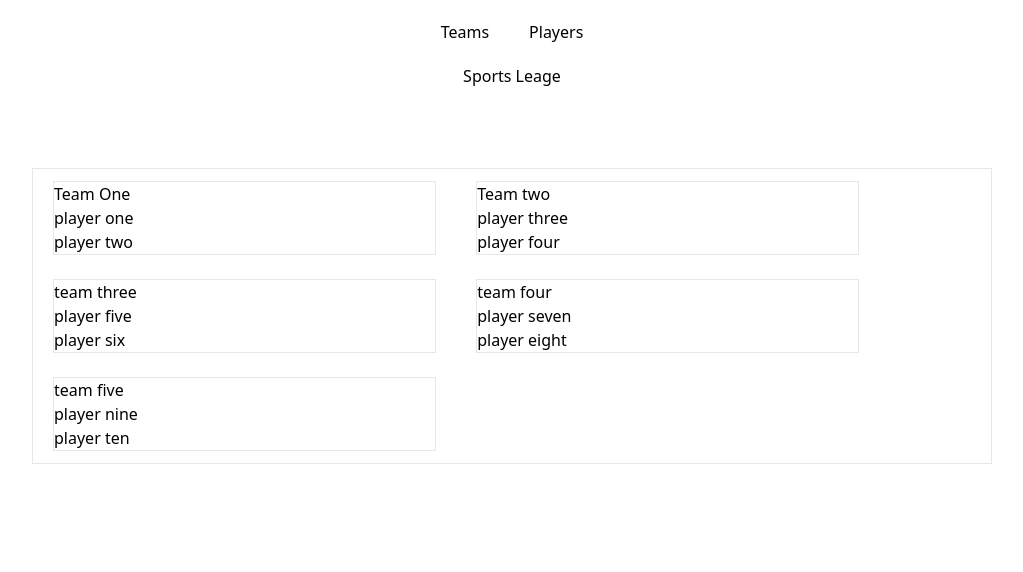
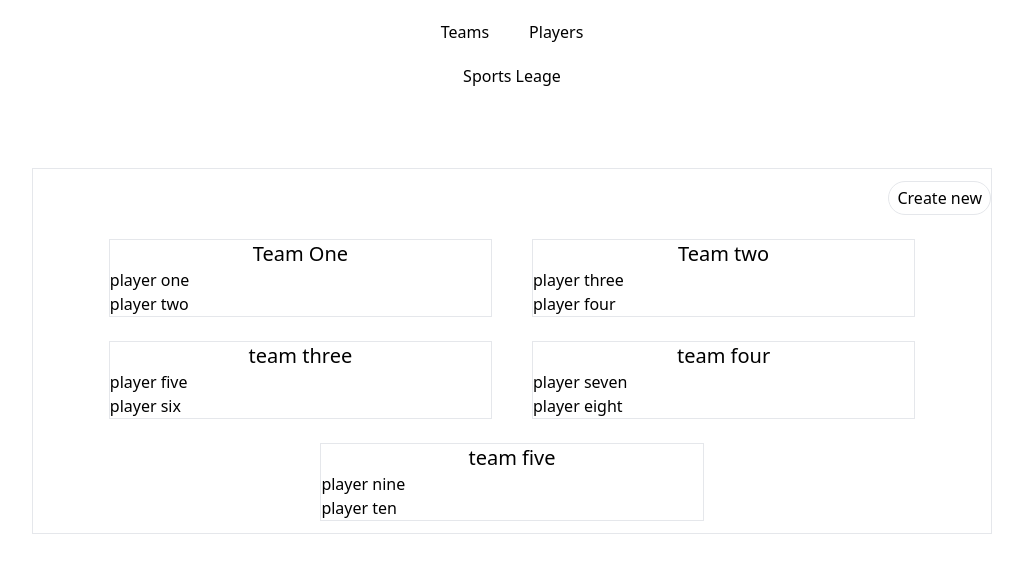
Before and after one commit to hussainsajib/sports-league, a React (Create React App) app: page / in a window 1280 px wide. Shown: the top 572 px of the page, without its empty margins (128-1151 px from the left). Built offline with nearby package versions, Linux system fonts and the light colour scheme.

Commit message:
add team modal working

```diff
--- a/package.json
+++ b/package.json
@@ -9,6 +9,7 @@
     "@testing-library/user-event": "^12.8.1",
     "react": "^17.0.1",
     "react-dom": "^17.0.1",
+    "react-icons": "^4.2.0",
     "react-router-dom": "^5.2.0",
     "react-scripts": "4.0.3",
     "web-vitals": "^1.1.0"
--- a/src/App.js
+++ b/src/App.js
@@ -2,7 +2,7 @@ import { useState } from 'react'
 import './App.css';
 import PlayerPage from './components/PlayerPage'
 import TeamsPage from './components/TeamsPage'
-import TeamsData from './data/teams'
+
 import PlayersData from './data/players'
 import {
   BrowserRouter as Router,
@@ -25,7 +25,7 @@ function App() {
       </div>
       <div className="mt-20 w-3/4 border mx-auto">
         <Switch>
-          <Route exact path='/'><TeamsPage teams={TeamsData} /></Route>
+          <Route exact path='/'><TeamsPage /></Route>
           <Route exact path='/players'><PlayerPage players={PlayersData} /></Route>
         </Switch>
       </div>
--- a/src/components/TeamCard.js
+++ b/src/components/TeamCard.js
@@ -4,9 +4,13 @@ import React from 'react'
 const TeamCard = ({ team }) => {
     return (
         <div className="border w-2/5 mx-5 my-3">
-            <div>{ team.name }</div>
+            <div className="text-center text-xl">{ team.name }</div>
             <ul>
-                {team.players.map(player => <li>{ player }</li>)}
+                {
+                    team.players.map(player => (
+                        <li key={player}>{ player }</li>
+                    ))
+                }
             </ul>
         </div>
     )
--- a/src/components/TeamsPage.js
+++ b/src/components/TeamsPage.js
@@ -1,10 +1,49 @@
-import React from 'react'
+import React, { useState, useEffect } from 'react'
 import TeamCard from './TeamCard'
+import TeamsData from '../data/teams'
 
-const TeamsPage = ({ teams }) => {
+const TeamsPage = () => {
+
+    const [ teams, setTeams ] = useState([])
+
+    const [ showPopup, setShowPopup ] = useState(false)
+
+    const [ newTeam, setNewTeam ] = useState("")
+
+    useEffect(()=>{
+        setTeams(TeamsData)
+    },[])
+
+    const addTeam = () =>{
+        togglePopup()
+    }
+
+    const togglePopup =  () => setShowPopup(!showPopup)
+
+    const saveTeam = (e) => {
+        setTeams([...teams, { name: newTeam, players: [] }])
+        setShowPopup(false)
+        setNewTeam("")
+    }
+
     return (
-        <div className="w-full flex flex-wrap">
-            {teams.map((team,index )=> <TeamCard key={ index } team={ team } />)}
+        <div className="flex flex-col">
+            <button className="self-end my-3 border rounded-full px-2 py-1" onClick={addTeam}>Create new</button>
+            <div className="w-full flex flex-wrap justify-center">
+                {teams.map((team,index )=> <TeamCard key={ index } team={ team } />)}
+            </div>
+            <div className={`w-screen h-screen fixed z-10 inset-0 border flex flex-col justify-center items-center bg-white bg-opacity-90 ${showPopup ? "block" : "hidden"}`}>
+                <input
+                    type="text"
+                    className="my-3 mx-2 border border-black w-screen-3/4 h-screen-1/10 text-center text-2xl rounded-full"
+                    placeholder="enter team name and press Save"
+                    onChange={ (e) => setNewTeam(e.target.value) }
+                />
+                <div>
+                    <button className="border px-10 py-3 mx-2 rounded-full bg-pink-600 text-white" onClick={saveTeam}>Create</button>
+                    <button className="border px-10 py-3 mx-2 rounded-full bg-gray-600 text-white" onClick={togglePopup}>Cancel</button>
+                </div>
+            </div>
         </div>
     )
 }
--- a/tailwind.config.js
+++ b/tailwind.config.js
@@ -2,7 +2,27 @@ module.exports = {
   purge: [],
   darkMode: false, // or 'media' or 'class'
   theme: {
-    extend: {},
+    extend: {
+      width: {
+        'screen-1/2': '50vw',
+        'screen-1/3': '33vw',
+        'screen-1/4': '25vw',
+        'screen-3/4': '75vw',
+        'screen-4/5': '80vw',
+        'screen-9/10': '90vw',
+      },
+      height:{
+        'screen-1/10': '10vh',
+        'screen-2/10': '20vh',
+        'screen-3/10': '30vh',
+        'screen-1/3': '33vh',
+        'screen-1/2': '50vh',
+        'screen-1/4': '25vh',
+        'screen-3/4': '75vh',
+        'screen-4/5': '80vh',
+        'screen-9/10': '90vh',
+      }
+    },
   },
   variants: {
     extend: {},
```
Also changed, not shown: 1 other file (tests, documents, lock files or other folders).
